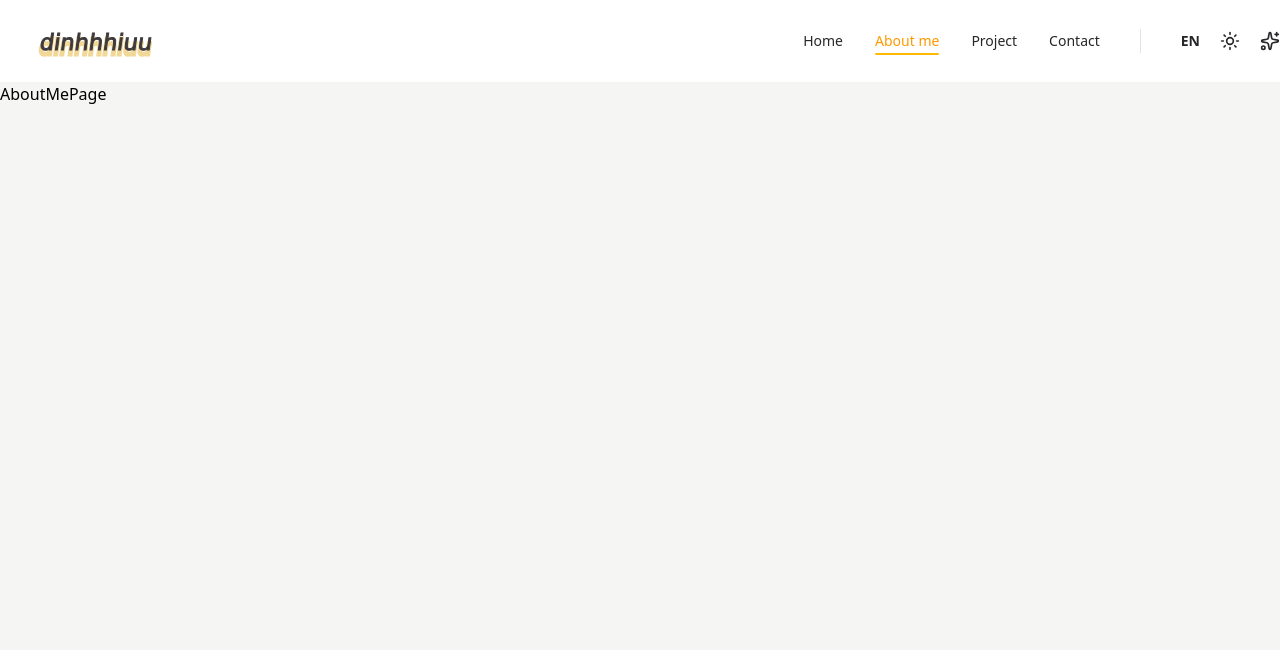
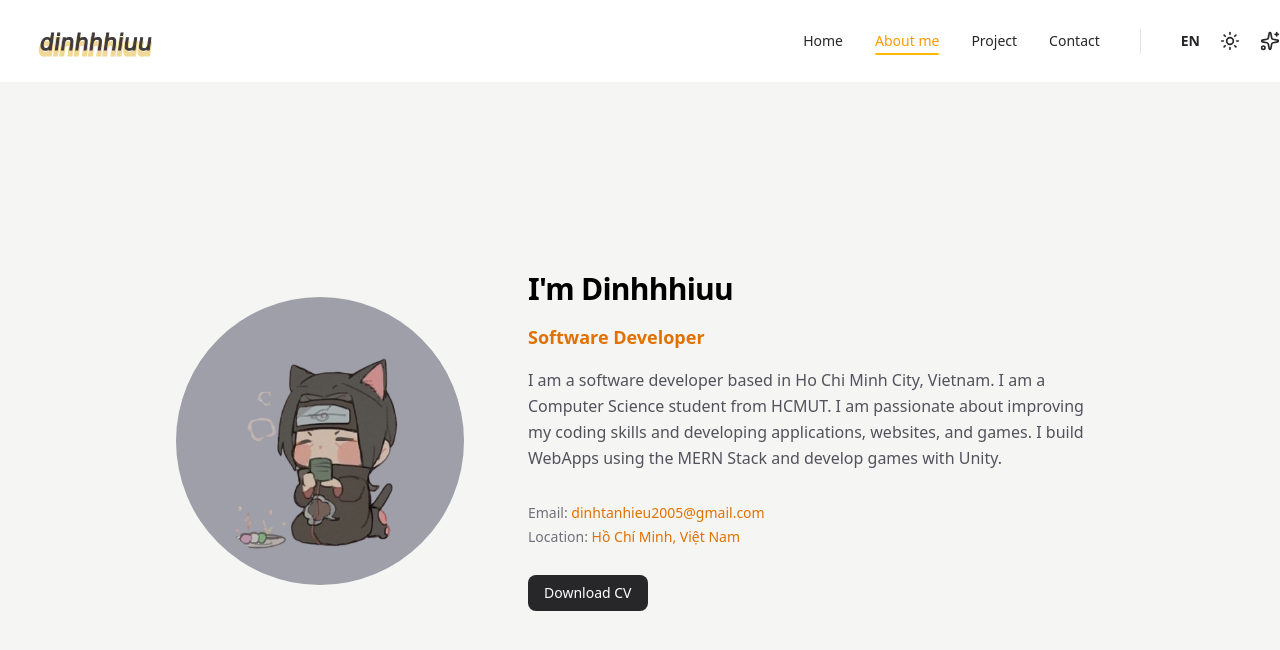
Before and after one commit to dinhhhiuu/CS-Portfolio, a React (Vite) app: page /CS-Portfolio/about-me in a window 1280 px wide. Shown: the top 650 px of the page. Built offline with nearby package versions, Linux system fonts and the light colour scheme.

Commit message:
feat: add about me page (basic)

```diff
--- a/src/pages/AboutMePage.tsx
+++ b/src/pages/AboutMePage.tsx
@@ -1,5 +1,84 @@
+import Avatar from "@/assets/itachi_dongo-nonbg.png";
+import { useAppSelector } from "@/hooks/hooks";
+
 const AboutMePage = () => {
-  return <div className="h-full">AboutMePage</div>;
+  const language = useAppSelector((state) => state.language.language);
+  const theme = useAppSelector((state) => state.theme.theme);
+
+  const accentColor = theme === "light" ? "text-amber-600" : "text-pink-400";
+
+  return (
+    <div className="flex h-full w-full items-center justify-center px-6">
+      <div className="flex w-full max-w-6xl flex-col items-center justify-center gap-16 md:flex-row">
+        {/* LEFT – AVATAR */}
+        <div className="flex justify-center">
+          <div
+            className={`rounded-full p-4 ${
+              theme === "light" ? "bg-zinc-400" : "bg-zinc-700"
+            }`}
+          >
+            <img
+              src={Avatar}
+              alt="Avatar"
+              className="h-64 w-64 rounded-full object-cover"
+            />
+          </div>
+        </div>
+
+        {/* RIGHT – CONTENT */}
+        <div className="flex max-w-xl flex-col gap-4 text-center md:text-left">
+          {/* NAME */}
+          <h1 className="text-3xl font-bold tracking-tight">
+            {language === "vi" ? "Tôi là Dinhhhiuu" : "I'm Dinhhhiuu"}
+          </h1>
+
+          {/* ROLE */}
+          <h2 className={`text-lg font-semibold ${accentColor}`}>
+            {language === "vi"
+              ? "Nhà phát triển phần mềm"
+              : "Software Developer"}
+          </h2>
+
+          {/* DESCRIPTION */}
+          <p
+            className={`leading-relaxed ${theme === "light" ? "text-zinc-600" : "text-zinc-300"}`}
+          >
+            {language === "vi"
+              ? "Tôi là một lập trình viên phần mềm sống tại Thành phố Hồ Chí Minh, Việt Nam. Tôi đang là sinh viên ngành Khoa học Máy tính tại Đại học Bách Khoa Thành phố Hồ Chí Minh (HCMUT). Tôi đam mê nâng cao kỹ năng lập trình và phát triển ứng dụng, website và game. Tôi xây dựng WebApp bằng MERN Stack và phát triển game bằng Unity."
+              : "I am a software developer based in Ho Chi Minh City, Vietnam. I am a Computer Science student from HCMUT. I am passionate about improving my coding skills and developing applications, websites, and games. I build WebApps using the MERN Stack and develop games with Unity."}
+          </p>
+
+          {/* INFO */}
+          <div className="mt-4 flex flex-col gap-1 text-sm">
+            <span className="text-zinc-500 dark:text-zinc-400">
+              Email:{" "}
+              <span className={`font-medium ${accentColor}`}>
+                dinhtanhieu2005@gmail.com
+              </span>
+            </span>
+
+            <span className="text-zinc-500 dark:text-zinc-400">
+              {language === "vi" ? "Địa chỉ:" : "Location:"}{" "}
+              <span className={`font-medium ${accentColor}`}>
+                Hồ Chí Minh, Việt Nam
+              </span>
+            </span>
+          </div>
+
+          {/* DOWNLOAD CV */}
+          <button
+            className={`mt-3 w-fit rounded-lg px-4 py-2 text-sm font-medium transition-all duration-200 hover:scale-[1.03] hover:cursor-pointer active:scale-95 ${
+              theme === "light"
+                ? "bg-zinc-800 text-white hover:bg-zinc-700"
+                : "bg-white text-zinc-900 hover:bg-zinc-200"
+            }`}
+          >
+            {language === "vi" ? "Tải CV" : "Download CV"}
+          </button>
+        </div>
+      </div>
+    </div>
+  );
 };
 
 export default AboutMePage;
--- a/src/pages/MainPage.tsx
+++ b/src/pages/MainPage.tsx
@@ -21,7 +21,7 @@ const MainPage = () => {
           <div className="flex gap-x-4">
             {/* Introduce */}
             <button
-              className={`rounded-2xl px-6 py-2.5 font-medium transition-all duration-200 hover:scale-105 hover:shadow-lg active:scale-95 ${
+              className={`rounded-2xl px-6 py-2.5 font-medium transition-all duration-200 hover:scale-105 hover:cursor-pointer hover:shadow-lg active:scale-95 ${
                 theme === "light"
                   ? "border border-zinc-400 text-zinc-800 hover:bg-zinc-200"
                   : "border border-white/70 text-white hover:bg-white/10"
@@ -32,7 +32,7 @@ const MainPage = () => {
 
             {/* Download CV */}
             <button
-              className={`rounded-2xl px-6 py-2.5 font-medium transition-all duration-200 hover:scale-105 active:scale-95 ${
+              className={`rounded-2xl px-6 py-2.5 font-medium transition-all duration-200 hover:scale-105 hover:cursor-pointer active:scale-95 ${
                 theme === "light"
                   ? "bg-zinc-800 text-white hover:bg-zinc-700"
                   : "bg-white text-zinc-900 hover:bg-zinc-200"
```
